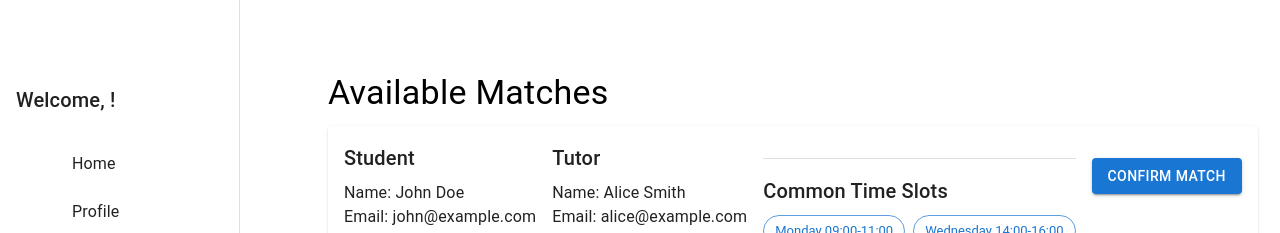
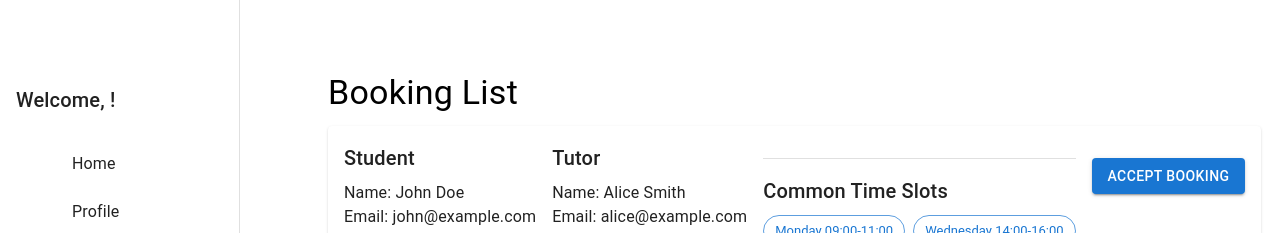
Before and after one commit to SWE5006/TutorNet, a Gatsby site in the folder FrontEnd/: page /booking in a window 1280 px wide. Shown: the top 233 px of the page. Built offline with nearby package versions, Linux system fonts and the light colour scheme; Gatsby itself is replaced by a stand-in of ours; no server answers; some icons are missing.

Commit message:
Update booking.tsx

```diff
--- a/FrontEnd/src/pages/booking.tsx
+++ b/FrontEnd/src/pages/booking.tsx
@@ -141,7 +141,7 @@ export default function Booking() {
       <Sidebar />
       <Container maxWidth="lg" sx={{ py: 4, ml: '240px' }}>
         <Typography variant="h4" gutterBottom>
-          Available Matches
+          Booking List
         </Typography>
 
         {error && (
@@ -212,7 +212,7 @@ export default function Booking() {
                           color="primary"
                           onClick={() => handleConfirmMatch(match)}
                         >
-                          Confirm Match
+                          Accept Booking
                         </Button>
                       </Box>
                     </Grid>
```
